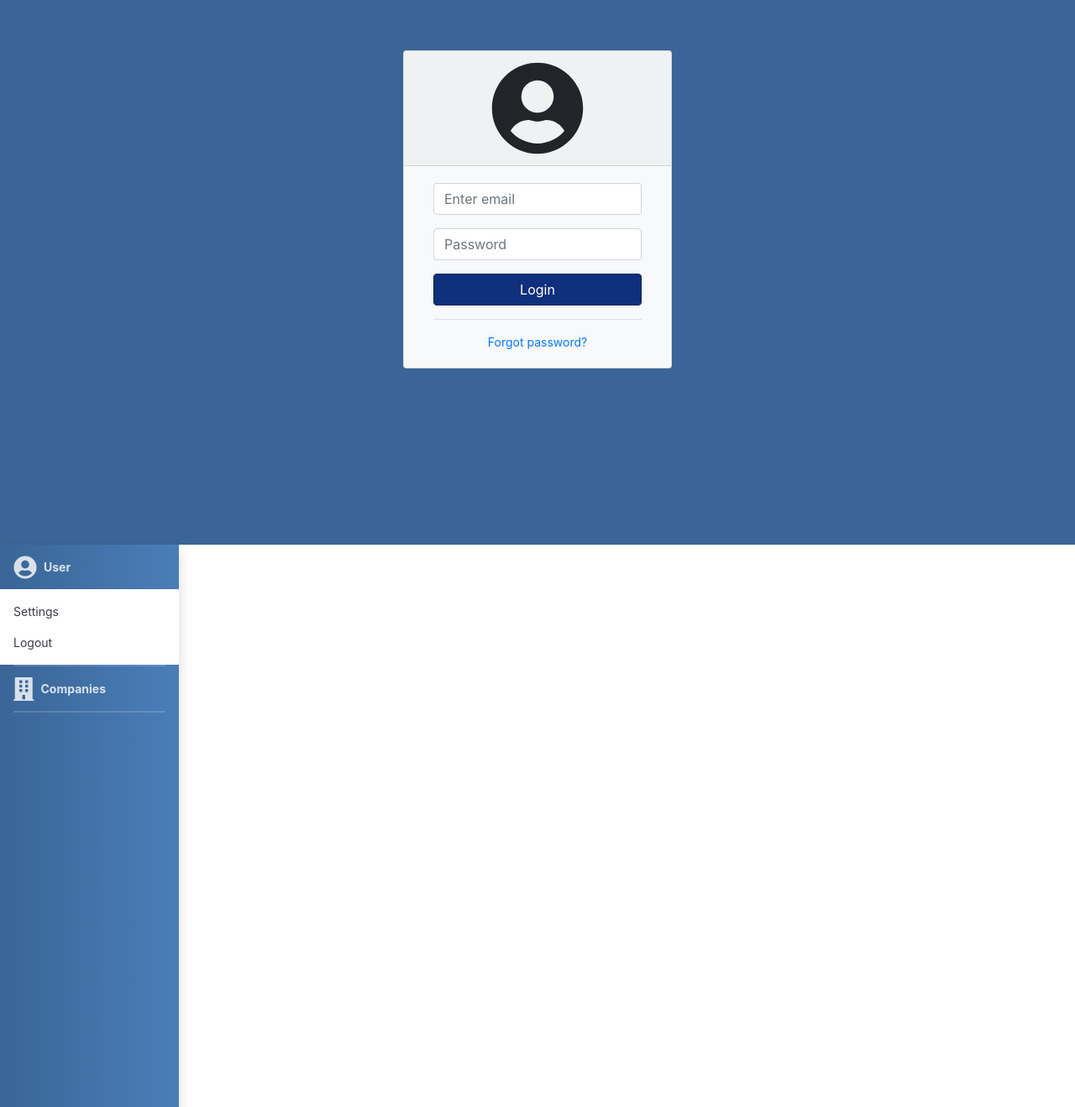
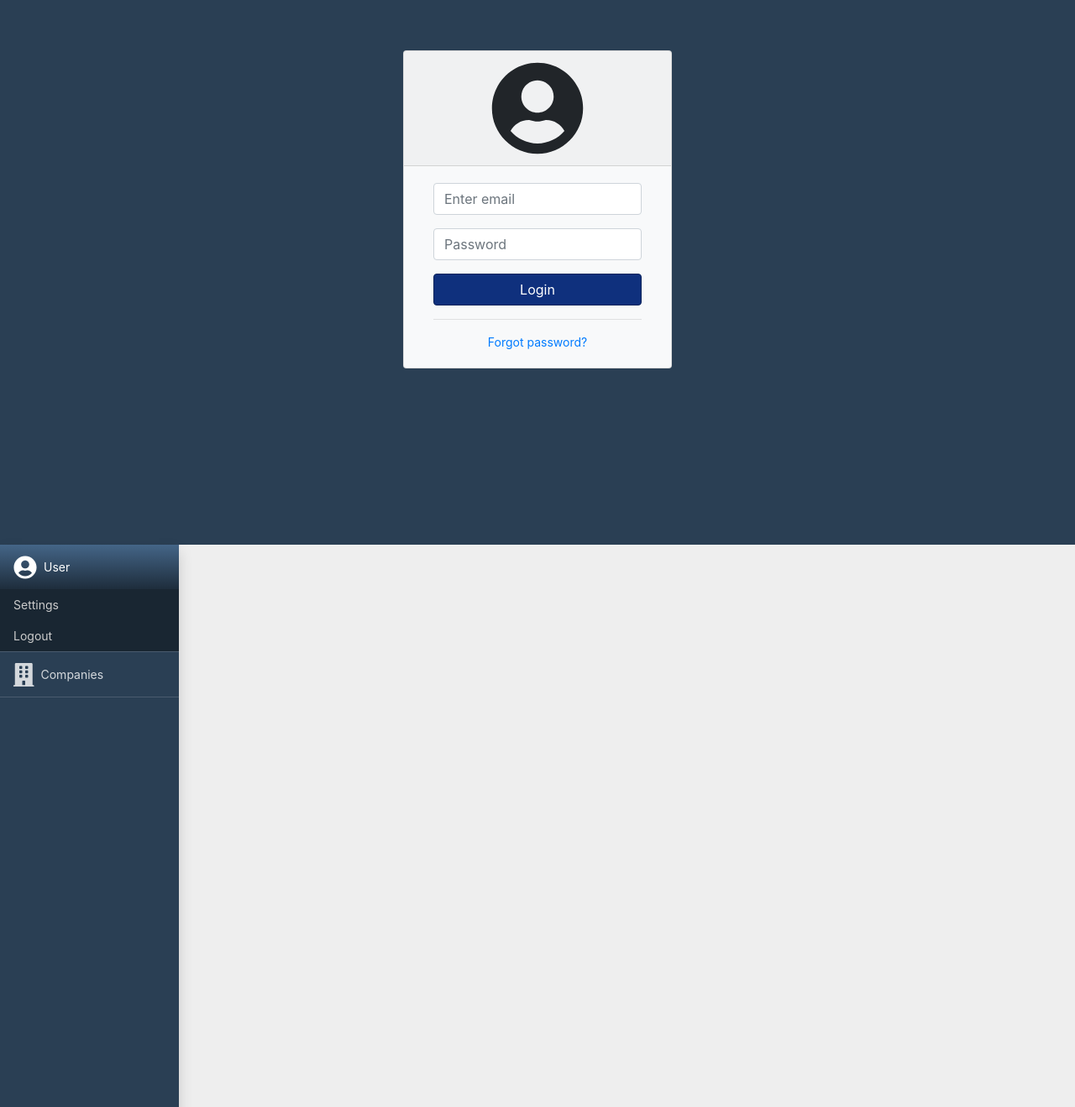
Before and after one commit to GabrielDCelery/szekhely-admin, a React (Create React App) app in the folder frontend/: page /login in a window 1280 px wide. Shown: the part 151-1470 px from the top of the page at 84% size. Built offline with nearby package versions, Linux system fonts and the light colour scheme; sample sign-in values are in the browser's storage.

Commit message:
- Started restyling navbar

```diff
--- a/frontend/src/components/MainLayout/MainLayout.jsx
+++ b/frontend/src/components/MainLayout/MainLayout.jsx
@@ -1,10 +1,11 @@
 import React, { Component } from 'react';
+import './MainLayout.scss';
 
 export class MainLayout extends Component {
   render() {
     return (
       <React.Fragment>
-        <div className="container-fluid">
+        <div className="MainLayout container-fluid">
           <div className="row">
             <div className="col-md-2 p-0">
               {this.props.Navbar}
--- /dev/null
+++ b/frontend/src/components/MainLayout/MainLayout.scss
@@ -0,0 +1,5 @@
+@import 'styles/shared.scss';
+
+.MainLayout {
+  background: $main-background-color;
+}
--- a/frontend/src/components/Navbar/Navbar.scss
+++ b/frontend/src/components/Navbar/Navbar.scss
@@ -5,5 +5,6 @@
     min-height: 100vh;
     background-color: $primary-color;
     font-size: 14px;
-    @include linear-gradient(to right, $primary-color, lighten($primary-color, 10%));
+    background: $primary-color;
+    //@include linear-gradient(to right, $primary-color, lighten($primary-color, 5%));
 }
--- a/frontend/src/components/Navbar/NavbarItem.scss
+++ b/frontend/src/components/Navbar/NavbarItem.scss
@@ -1,5 +1,6 @@
+@import 'styles/shared.scss';
+
 .NavbarItem.nav-item .nav-link {
-  font-weight: bold;
   text-align: center;
   color: #fff;
   opacity: 0.8;
@@ -11,9 +12,13 @@
   opacity: 1;
 }
 
+.NavbarItem.nav-item .nav-link.active {
+  @include linear-gradient(to bottom, lighten($primary-color, 15%), darken($primary-color, 7%));
+}
+
 .NavbarItem hr {
-  border-top: 2px solid rgba(255, 255, 255, .15);
-  margin: 0 1rem 0rem;
+  border-top: 1px solid rgba(255, 255, 255, .15);
+  margin: 0;
 }
 
 .NavbarItem .nav-link {
--- a/frontend/src/components/Navbar/NavbarItemCollapsible.jsx
+++ b/frontend/src/components/Navbar/NavbarItemCollapsible.jsx
@@ -10,7 +10,7 @@ export class NavbarItemCollapsible extends Component {
 			<li className="NavbarItem NavbarItemCollapsible nav-item">
 				<a
 					href='#'
-					className="nav-link"
+					className={this.props.bIsActive ? 'w-100 nav-link active' : 'w-100 nav-link'}
 					onClick={() => {
 						this.props.toggleActive(this.props.id);
 					}}
@@ -19,7 +19,7 @@ export class NavbarItemCollapsible extends Component {
 					<span className="p-2">{this.props.label}</span>
 				</a>
 				{this.props.bIsActive ? (
-					<div className="bg-white py-2">
+					<div className="bg-white">
 						{this.props.children.map((child, index) => (
 							<AuthorizedComponent
 								key={index}
--- a/frontend/src/components/Navbar/NavbarItemCollapsible.scss
+++ b/frontend/src/components/Navbar/NavbarItemCollapsible.scss
@@ -1,13 +1,16 @@
+@import 'styles/shared.scss';
+
 .NavbarItemCollapsible .nav-child-item {
+  background: darken($primary-color, 10%);
   padding: .5rem 1rem;
   display: block;
-  color: #3a3b45;
+  color: darken(#fff, 20%);
   text-decoration: none;
   white-space: nowrap;
 }
 
 .NavbarItemCollapsible .nav-child-item:hover {
-  background-color: #eee;
+  background-color: lighten($primary-color, 20%);
 }
 
 .NavbarItemCollapsible .nav-child-item.active {
--- a/frontend/src/components/Navbar/NavbarItemSimple.jsx
+++ b/frontend/src/components/Navbar/NavbarItemSimple.jsx
@@ -8,7 +8,7 @@ export class NavbarItemSimple extends Component {
 			<li className="NavbarItem NavbarItemSimple nav-item">
 				<Link
 					to={this.props.path}
-					className="nav-link"
+					className={this.props.bIsActive ? 'w-100 nav-link active' : 'w-100 nav-link'}
 					onClick={() => {
 						this.props.toggleActive(this.props.id)
 					}}
--- a/frontend/src/styles/_colors.scss
+++ b/frontend/src/styles/_colors.scss
@@ -1,2 +1,4 @@
-$primary-color: #3A6596;
+$primary-color: #2a3f54;
 $secondary-color: #0F307D;
+$main-background-color: #EEE;
+$light-text-color: #A9A9A9;
```
